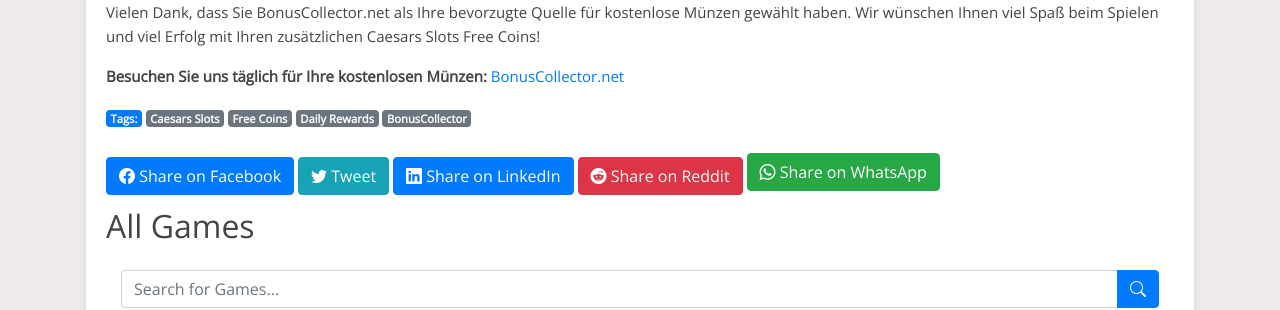
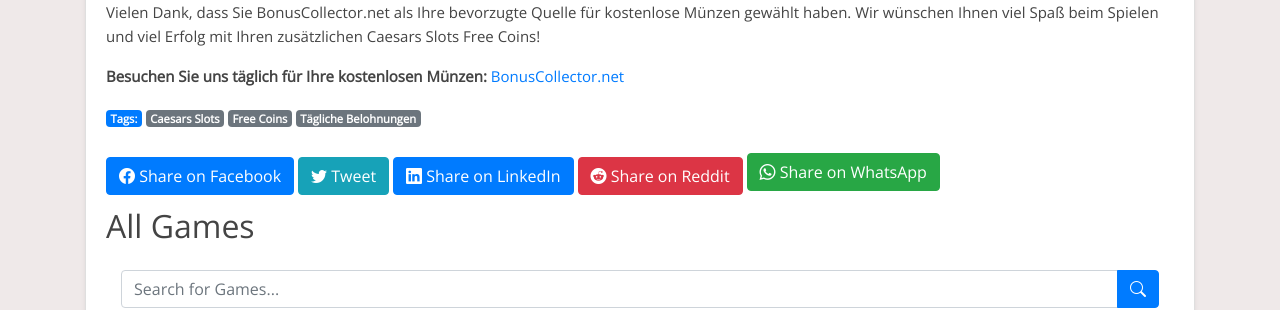
Before and after one commit to Prollad99/bs-net, a Jekyll site: the page built from de/_posts/2024-07-18-caesars-slots.md, in a window 1280 px wide and 900 px high, scrolled down 7874 px. Shown: the part 149-459 px from the top of the window. Built offline with Jekyll 4.4.1, drawn with Linux system fonts in a browser that asks for light colours; nearby versions of some CDN libraries; comment, search, counter and statistics services are not loaded.

Commit message:
Update 2024-07-18-caesars-slots.md

```diff
--- a/de/_posts/2024-07-18-caesars-slots.md
+++ b/de/_posts/2024-07-18-caesars-slots.md
@@ -2,7 +2,7 @@
 layout: post
 title: "Caesars Slots Free Coins: Tägliche Belohnungen"
 date: 2024-07-18
-tags: [Caesars Slots, Free Coins, Daily Rewards, BonusCollector]
+tags: [Caesars Slots, Free Coins, Tägliche Belohnungen]
 author: BonusCollector.net
 description: Holen Sie sich täglich kostenlose Münzen für Caesars Slots und maximieren Sie Ihr Spielerlebnis mit BonusCollector.net.
 lang: de
```
